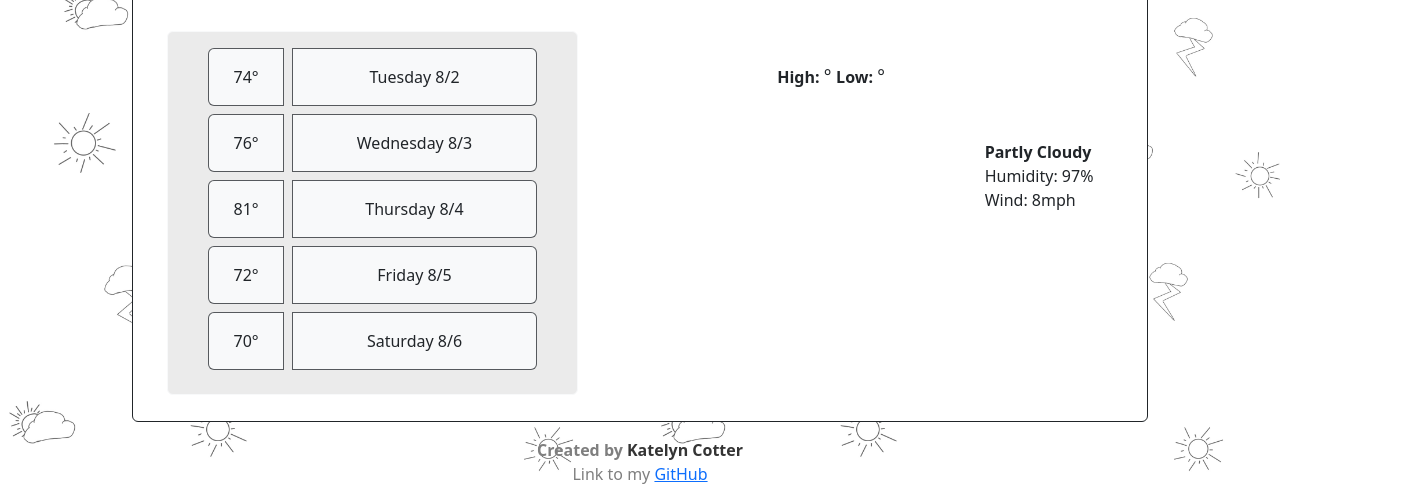
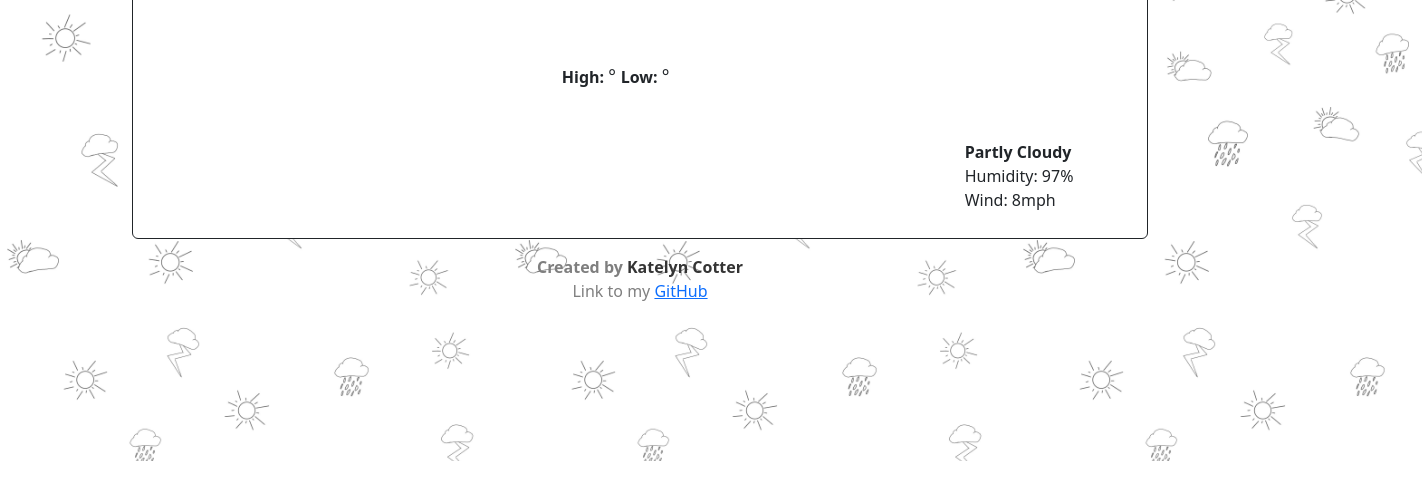
Before and after one commit to Cotter00/SheCodesPlusWeatherApp, a website built with Parcel: page index.html in a window 1280 px wide. Shown: the part 339-841 px from the top of the page, 1422 px wide, since content can reach past the window. After the commit the page ends 800 px from the top, so only its background shows below. Built offline with nearby package versions, Linux system fonts and the light colour scheme; no server answers.

Commit message:
Removed Forecast

```diff
--- a/index.html
+++ b/index.html
@@ -70,107 +70,9 @@
               </div>
             </div>
           </div>
-          <div class="row row-cols-2">
-            <div class="card card2 col-5 border-light">
-              <div class="card-body">
-                <div class="col-12">
-                  <div class="container text-center">
-                    <div class="row g-2">
-                      <div class="col-3">
-                        <div
-                          class="p-3 border border-dark bg-light mb-2 border-opacity-75 rounded-start"
-                        >
-                          74°
-                        </div>
-                      </div>
-                      <div class="col-9">
-                        <div
-                          class="p-3 border border-dark bg-light mb-2 border-opacity-75 rounded-end"
-                        >
-                          Tuesday <span class="date">8/2</span>
-                        </div>
-                      </div>
-                    </div>
-                  </div>
-                  <div class="container text-center">
-                    <div class="row g-2">
-                      <div class="col-3">
-                        <div
-                          class="p-3 border border-dark bg-light mb-2 border-opacity-75 rounded-start"
-                        >
-                          76°
-                        </div>
-                      </div>
-                      <div class="col-9">
-                        <div
-                          class="p-3 border border-dark bg-light mb-2 border-opacity-75 rounded-end"
-                        >
-                          Wednesday <span class="date">8/3</span>
-                        </div>
-                      </div>
-                    </div>
-                  </div>
-                  <div class="container text-center">
-                    <div class="row g-2">
-                      <div class="col-3">
-                        <div
-                          class="p-3 border border-dark bg-light mb-2 border-opacity-75 rounded-start"
-                        >
-                          81°
-                        </div>
-                      </div>
-                      <div class="col-9">
-                        <div
-                          class="p-3 border border-dark bg-light mb-2 border-opacity-75 rounded-end"
-                        >
-                          Thursday <span class="date">8/4</span>
-                        </div>
-                      </div>
-                    </div>
-                  </div>
 
-                  <div class="container text-center">
-                    <div class="row g-2">
-                      <div class="col-3">
-                        <div
-                          class="p-3 border border-dark bg-light mb-2 border-opacity-75 rounded-start"
-                        >
-                          72°
-                        </div>
-                      </div>
-                      <div class="col-9">
-                        <div
-                          class="p-3 border border-dark bg-light mb-2 border-opacity-75 rounded-end"
-                        >
-                          Friday <span class="date">8/5</span>
-                        </div>
-                      </div>
-                    </div>
-                  </div>
-
-                  <div class="container text-center">
-                    <div class="row g-2">
-                      <div class="col-3">
-                        <div
-                          class="p-3 border border-dark bg-light mb-2 border-opacity-75 rounded-start"
-                        >
-                          70°
-                        </div>
-                      </div>
-                      <div class="col-9">
-                        <div
-                          class="p-3 border border-dark bg-light mb-2 border-opacity-75 rounded-end"
-                        >
-                          Saturday <span class="date">8/6</span>
-                        </div>
-                      </div>
-                    </div>
-                  </div>
-                </div>
-              </div>
-            </div>
           <div class="container">
-              <div class="col-6 offset-md-4">
+            <div class="col-6 offset-md-5">
               <div class="current-temp">
                 <h5><span class="main-temp" id="mainTemp"></span></h5>
                 <br />
@@ -193,7 +95,6 @@
         </div>
       </div>
     </div>
-    </div>
     <div class="signature">
       <strong>Created by <span class="name">Katelyn Cotter</span> </strong>
       <p>
--- a/src/styles.css
+++ b/src/styles.css
@@ -15,11 +15,7 @@ body {
 h1 {
   font-size: 70px;
 }
-.card2 {
-  position: relative;
-  margin-left: 20px;
-  background-color: rgb(235, 235, 235);
-}
+
 h5 {
   font-size: 150px;
   font-weight: 300;
```
Lines whose indentation alone changed are shown as unchanged.
